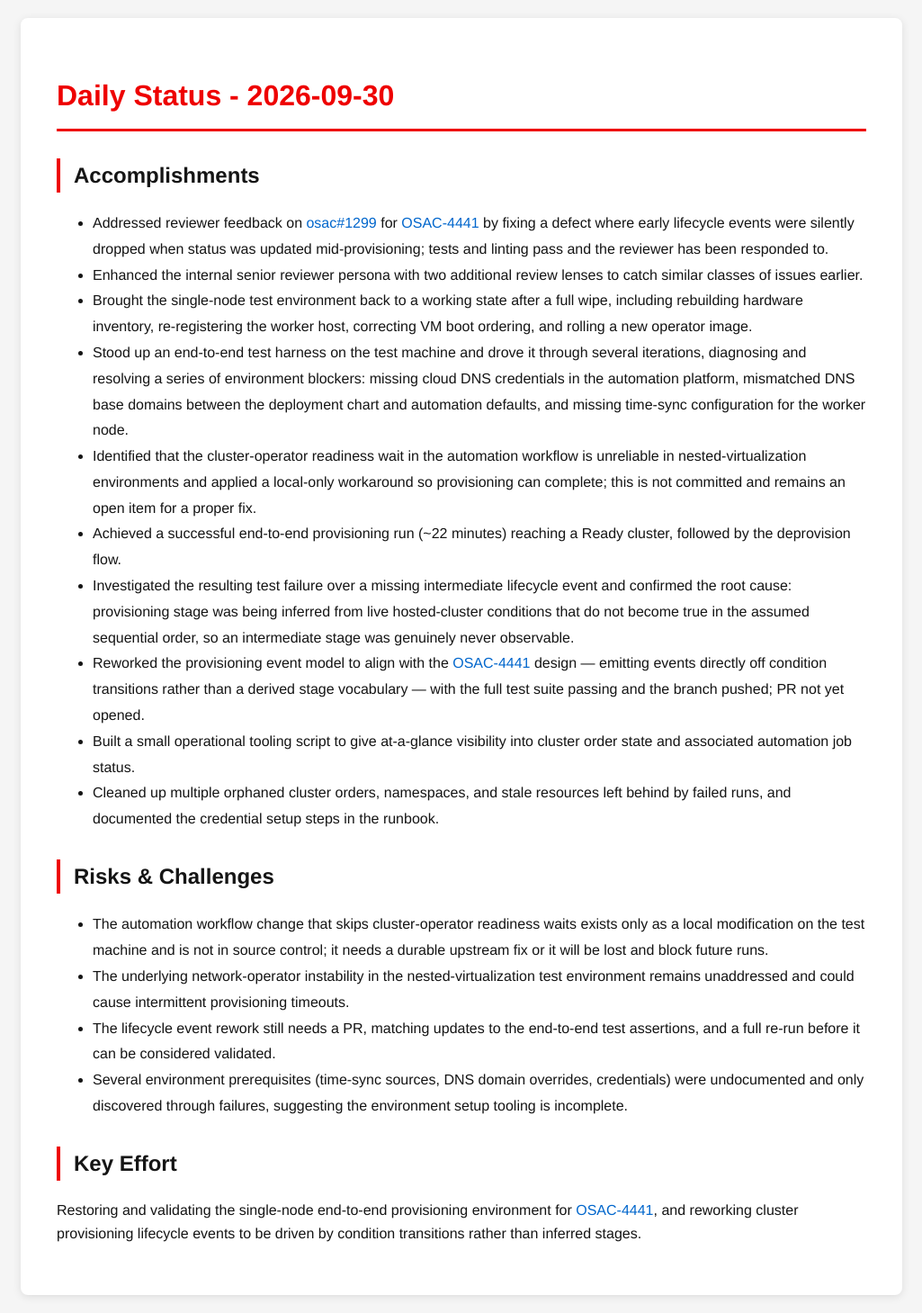
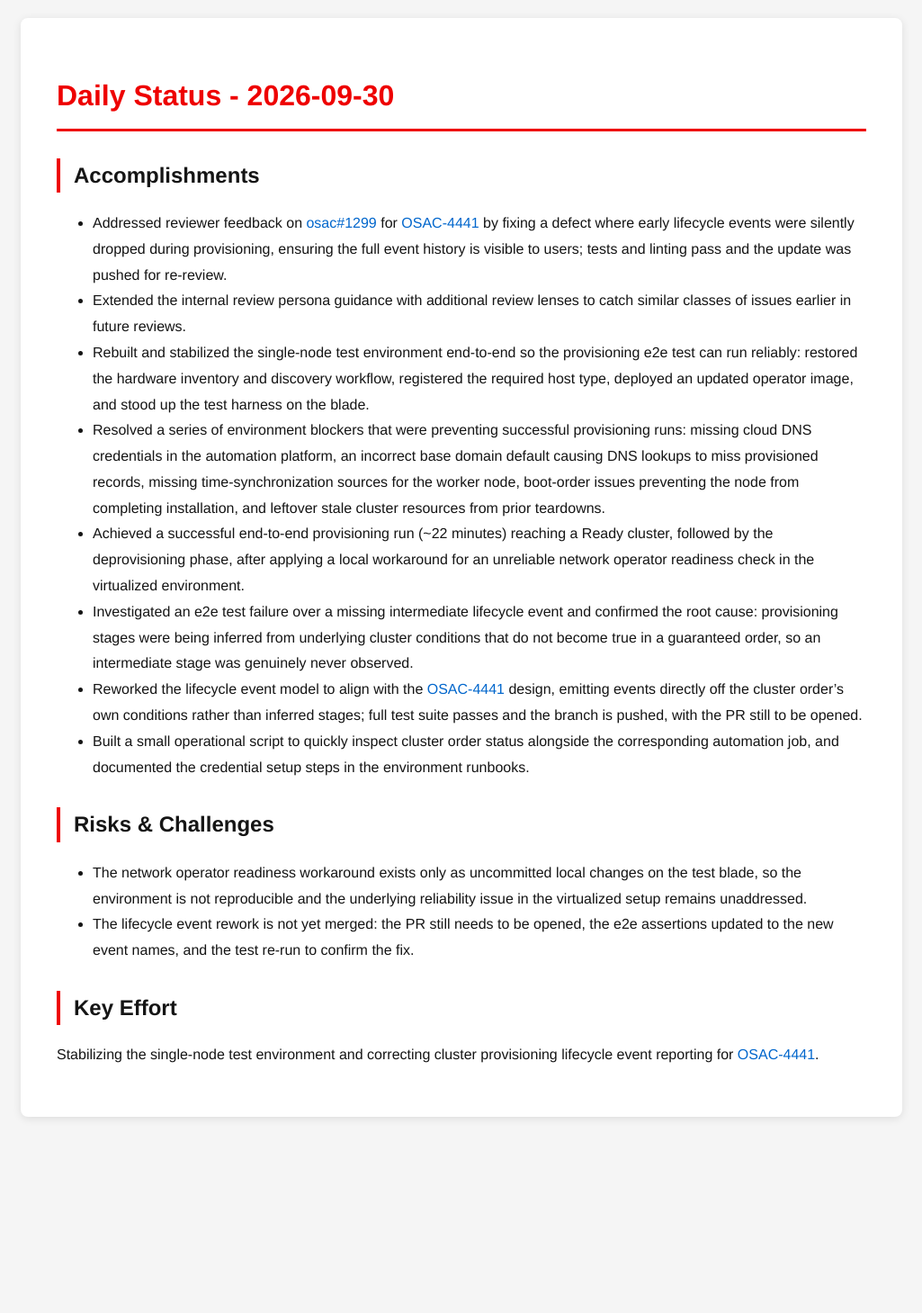
Before and after one commit to tzvatot/daily-status, a Jekyll site: the page built from 2026-09-30.md, in a window 1280 px wide. Shown: the whole page at 90% size, without its empty margins (127-1152 px from the left). Built offline with Jekyll 4.4.1, drawn with Linux system fonts in a browser that asks for light colours; after the commit the page ends 1261 px from its top, so only the background shows below that.

Commit message:
Daily status update - 2026-09-30

```diff
--- a/2026-09-30.md
+++ b/2026-09-30.md
@@ -7,22 +7,18 @@ date: 2026-09-30
 # Daily Status - 2026-09-30
 
 ## Accomplishments
-- Addressed reviewer feedback on [osac#1299](https://github.com/osac-project/osac/pull/1299) for [OSAC-4441](https://redhat.atlassian.net/browse/OSAC-4441) by fixing a defect where early lifecycle events were silently dropped when status was updated mid-provisioning; tests and linting pass and the reviewer has been responded to.
-- Enhanced the internal senior reviewer persona with two additional review lenses to catch similar classes of issues earlier.
-- Brought the single-node test environment back to a working state after a full wipe, including rebuilding hardware inventory, re-registering the worker host, correcting VM boot ordering, and rolling a new operator image.
-- Stood up an end-to-end test harness on the test machine and drove it through several iterations, diagnosing and resolving a series of environment blockers: missing cloud DNS credentials in the automation platform, mismatched DNS base domains between the deployment chart and automation defaults, and missing time-sync configuration for the worker node.
-- Identified that the cluster-operator readiness wait in the automation workflow is unreliable in nested-virtualization environments and applied a local-only workaround so provisioning can complete; this is not committed and remains an open item for a proper fix.
-- Achieved a successful end-to-end provisioning run (~22 minutes) reaching a Ready cluster, followed by the deprovision flow.
-- Investigated the resulting test failure over a missing intermediate lifecycle event and confirmed the root cause: provisioning stage was being inferred from live hosted-cluster conditions that do not become true in the assumed sequential order, so an intermediate stage was genuinely never observable.
-- Reworked the provisioning event model to align with the [OSAC-4441](https://redhat.atlassian.net/browse/OSAC-4441) design — emitting events directly off condition transitions rather than a derived stage vocabulary — with the full test suite passing and the branch pushed; PR not yet opened.
-- Built a small operational tooling script to give at-a-glance visibility into cluster order state and associated automation job status.
-- Cleaned up multiple orphaned cluster orders, namespaces, and stale resources left behind by failed runs, and documented the credential setup steps in the runbook.
+- Addressed reviewer feedback on [osac#1299](https://github.com/osac-project/osac/pull/1299) for [OSAC-4441](https://redhat.atlassian.net/browse/OSAC-4441) by fixing a defect where early lifecycle events were silently dropped during provisioning, ensuring the full event history is visible to users; tests and linting pass and the update was pushed for re-review.
+- Extended the internal review persona guidance with additional review lenses to catch similar classes of issues earlier in future reviews.
+- Rebuilt and stabilized the single-node test environment end-to-end so the provisioning e2e test can run reliably: restored the hardware inventory and discovery workflow, registered the required host type, deployed an updated operator image, and stood up the test harness on the blade.
+- Resolved a series of environment blockers that were preventing successful provisioning runs: missing cloud DNS credentials in the automation platform, an incorrect base domain default causing DNS lookups to miss provisioned records, missing time-synchronization sources for the worker node, boot-order issues preventing the node from completing installation, and leftover stale cluster resources from prior teardowns.
+- Achieved a successful end-to-end provisioning run (~22 minutes) reaching a Ready cluster, followed by the deprovisioning phase, after applying a local workaround for an unreliable network operator readiness check in the virtualized environment.
+- Investigated an e2e test failure over a missing intermediate lifecycle event and confirmed the root cause: provisioning stages were being inferred from underlying cluster conditions that do not become true in a guaranteed order, so an intermediate stage was genuinely never observed.
+- Reworked the lifecycle event model to align with the [OSAC-4441](https://redhat.atlassian.net/browse/OSAC-4441) design, emitting events directly off the cluster order's own conditions rather than inferred stages; full test suite passes and the branch is pushed, with the PR still to be opened.
+- Built a small operational script to quickly inspect cluster order status alongside the corresponding automation job, and documented the credential setup steps in the environment runbooks.
 
 ## Risks & Challenges
-- The automation workflow change that skips cluster-operator readiness waits exists only as a local modification on the test machine and is not in source control; it needs a durable upstream fix or it will be lost and block future runs.
-- The underlying network-operator instability in the nested-virtualization test environment remains unaddressed and could cause intermittent provisioning timeouts.
-- The lifecycle event rework still needs a PR, matching updates to the end-to-end test assertions, and a full re-run before it can be considered validated.
-- Several environment prerequisites (time-sync sources, DNS domain overrides, credentials) were undocumented and only discovered through failures, suggesting the environment setup tooling is incomplete.
+- The network operator readiness workaround exists only as uncommitted local changes on the test blade, so the environment is not reproducible and the underlying reliability issue in the virtualized setup remains unaddressed.
+- The lifecycle event rework is not yet merged: the PR still needs to be opened, the e2e assertions updated to the new event names, and the test re-run to confirm the fix.
 
 ## Key Effort
-Restoring and validating the single-node end-to-end provisioning environment for [OSAC-4441](https://redhat.atlassian.net/browse/OSAC-4441), and reworking cluster provisioning lifecycle events to be driven by condition transitions rather than inferred stages.
+Stabilizing the single-node test environment and correcting cluster provisioning lifecycle event reporting for [OSAC-4441](https://redhat.atlassian.net/browse/OSAC-4441).
```
